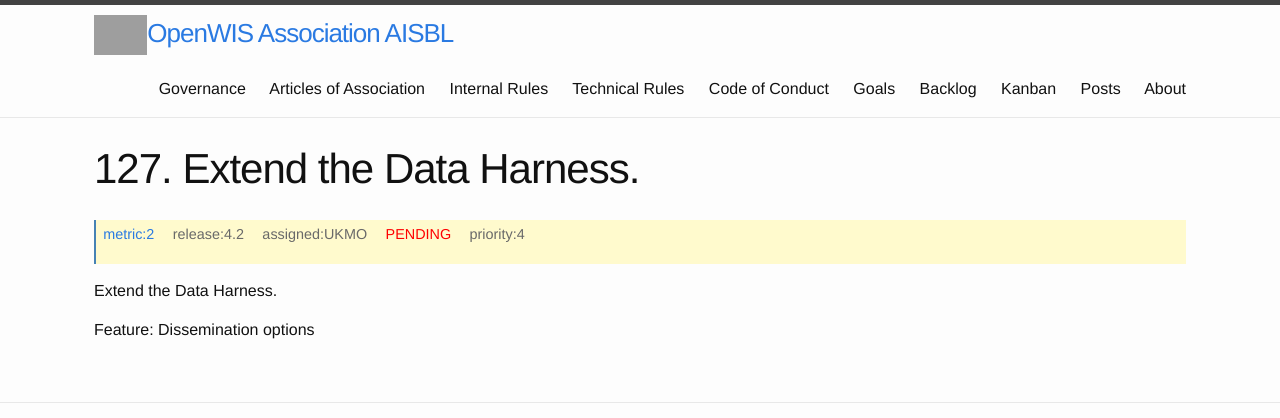
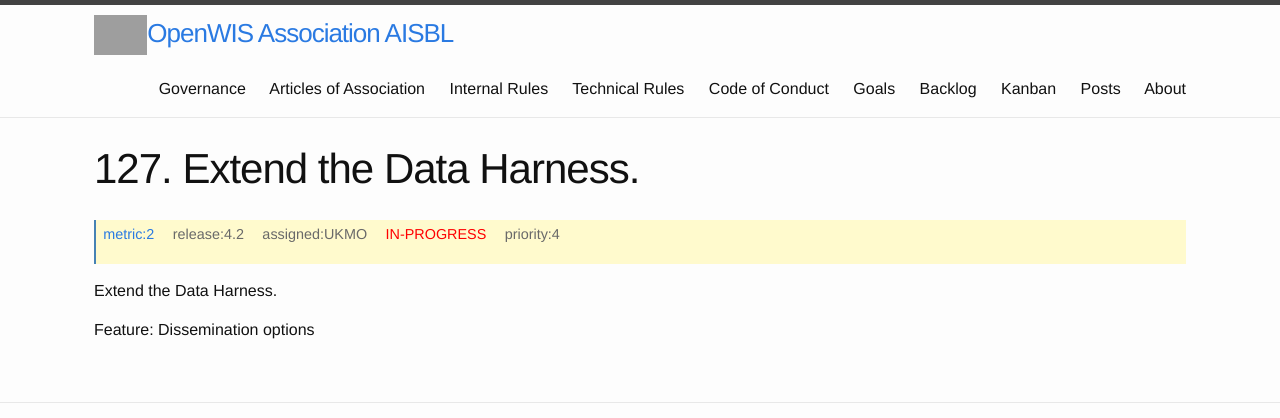
Before and after one commit to OpenWIS/openwis-documentation, a Jekyll site: the page built from _kanban/OpenWIS-Backlog-000127.md, in a window 1280 px wide. Shown: the top 418 px of the page. Built offline with Jekyll 4.4.1, drawn with Linux system fonts in a browser that asks for light colours; grey boxes are pictures that could not be loaded.

Commit message:
Update OpenWIS-Backlog-000127.md

```diff
--- a/_kanban/OpenWIS-Backlog-000127.md
+++ b/_kanban/OpenWIS-Backlog-000127.md
@@ -1,8 +1,8 @@
 ---
 layout: backlog
 title: Extend the Data Harness.
-kanCategory: code review
-kanSubCategory: pending
+kanCategory: develop
+kanSubCategory: in-progress
 kanAssigned: UKMO
 kanBacklog: 127
 kanIssue:
```
